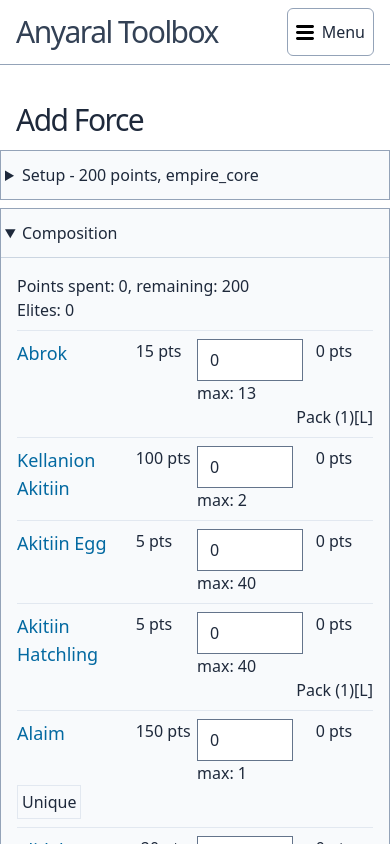
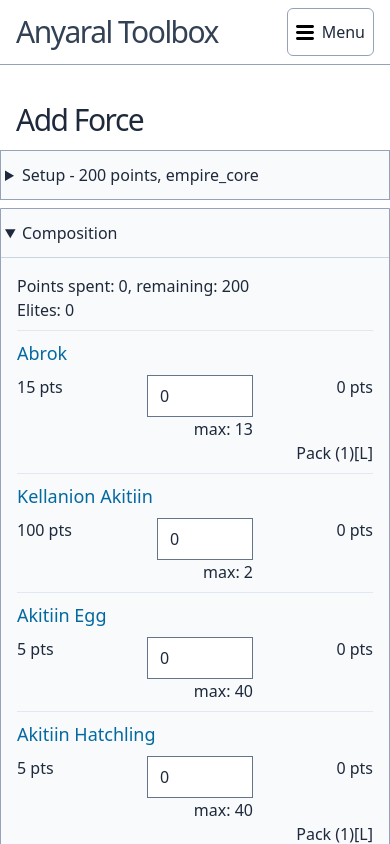
Before and after one commit to sfiquet/anyaral, a Next.js app: page /forces/add in a window 390 px wide. Both pictures are taken after a click on the heading "Composition". Shown: the top 844 px of the page. Built offline with nearby package versions, Linux system fonts and the light colour scheme.

Commit message:
display creature name on its own line on mobile

```diff
--- a/components/addforceform.js
+++ b/components/addforceform.js
@@ -107,19 +107,21 @@ function DenizenShoppingRow({item, abilities, unusedBudget, shoppingList, setSho
 
   return (
     <li className='border-t border-t-grey-300 py-2'>
-      <div className='flex space-x-1'>
-        <h3 className='w-1/3 text-lg'>
+      <div className='flex flex-wrap'>
+        <h3 className='w-full sm:w-1/2 text-lg pb-2'>
           <Link href={`/denizens/${item.code}`}>
             <a>{item.name}</a>
           </Link>
         </h3>
-        <div className='w-1/6'>{`${item.cost} pts`}</div>
-        <div className='w-1/3'>
-          <label className='sr-only' htmlFor={item.code}>{`${item.name} quantity`}</label>
-          <Input type='number' id={item.code} name={item.code} min='0' max={maxQty} step={item.cost_per} value={shoppingList[item.code]} onChange={handleQuantityChange} />
-          <div>{`max: ${maxQty}`}</div>
+        <div className='w-full sm:w-1/2 flex space-x-1'>
+          <div className='w-1/3'>{`${item.cost} pts`}</div>
+          <div className='w-1/3 text-right'>
+            <label className='sr-only' htmlFor={item.code}>{`${item.name} quantity`}</label>
+            <Input type='number' id={item.code} name={item.code} min='0' max={maxQty} step={item.cost_per} value={shoppingList[item.code]} onChange={handleQuantityChange} />
+            <div>{`max: ${maxQty}`}</div>
+          </div>
+          <div className='w-1/3 text-right'>{`${item.cost * shoppingList[item.code] / item.cost_per} pts`}</div>
         </div>
-        <div className='w-1/6'>{`${item.cost * shoppingList[item.code] / item.cost_per} pts`}</div>
       </div>
       <div className='flex space-x-1'>
         <DenizenTags tagArray={item.types} />
```
